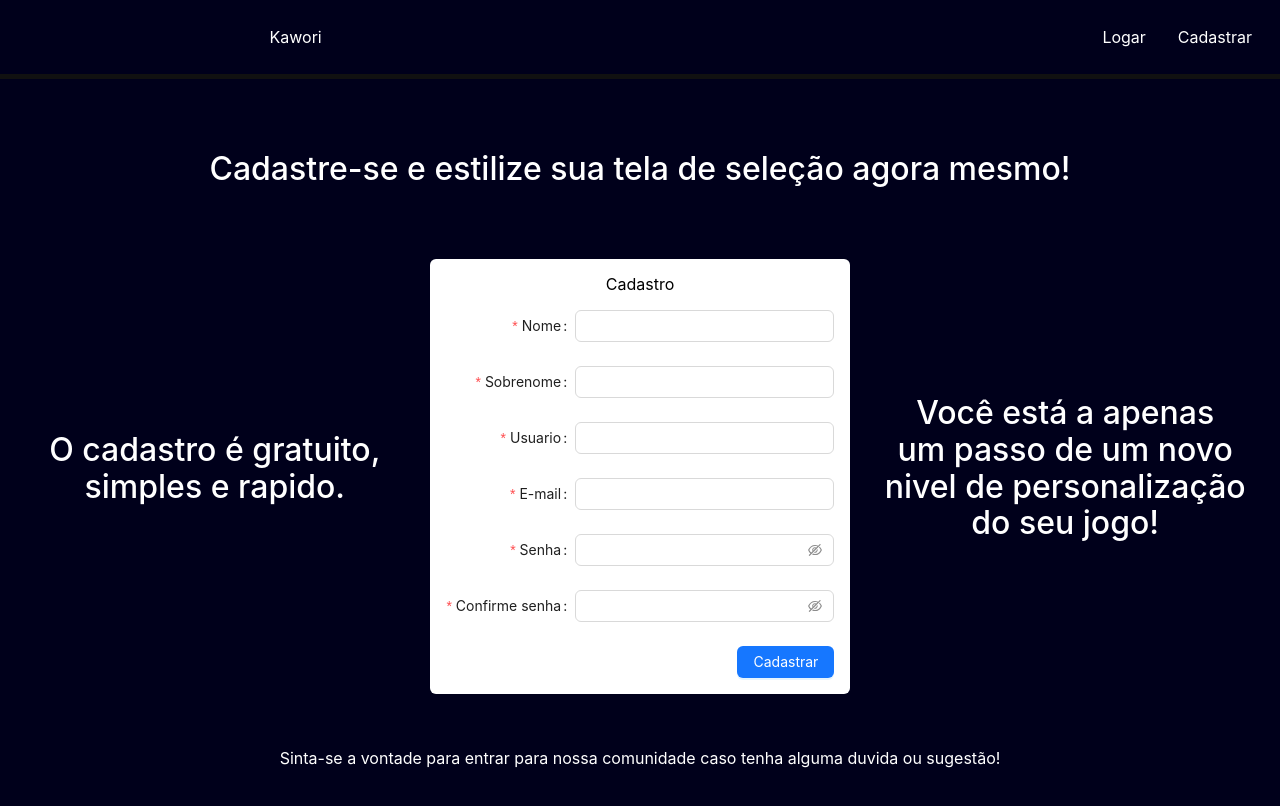
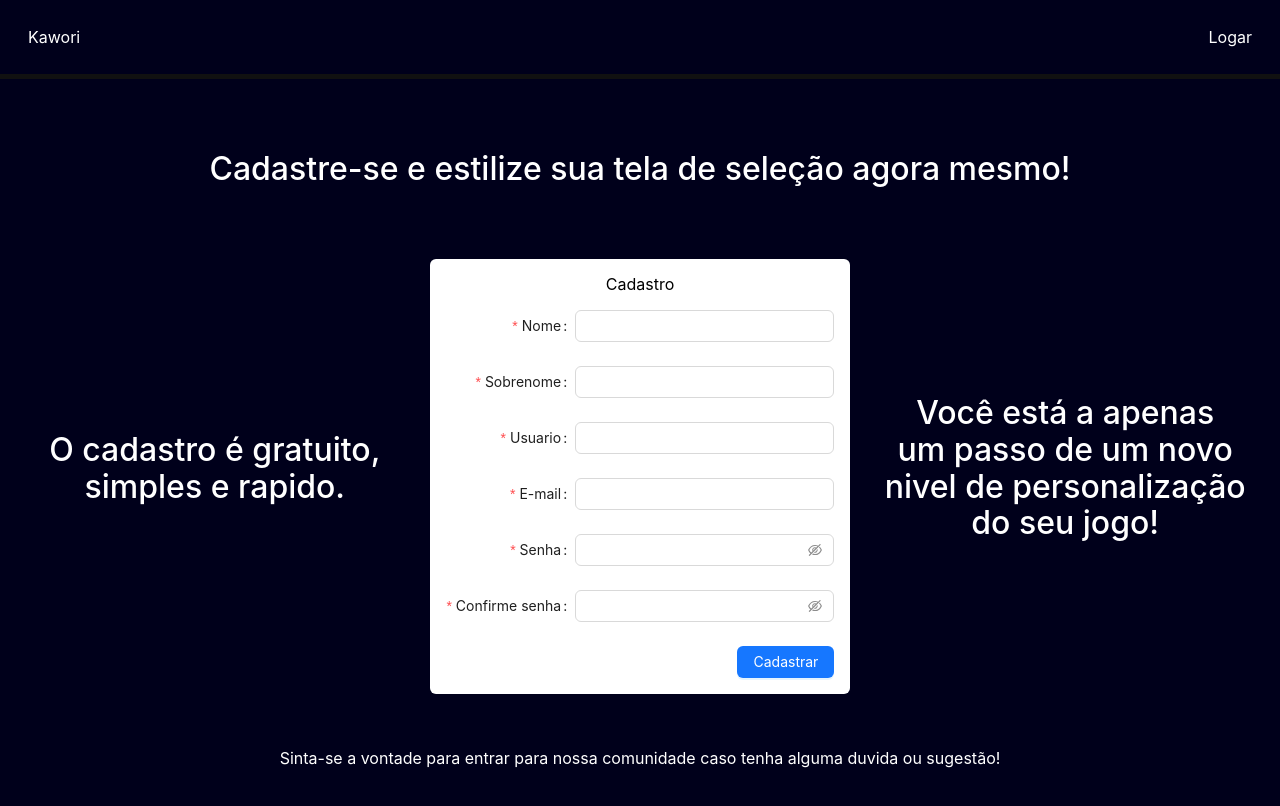
Before and after one commit to ghpm99/kawori-frontend, a Next.js app: page / in a window 1280 px wide. Shown: the top 806 px of the page. Built offline with nearby package versions, Linux system fonts and the light colour scheme; no server answers.

Commit message:
Fix: Menu header landing

```diff
--- a/src/components/menuHeader/MenuHeader.module.scss
+++ b/src/components/menuHeader/MenuHeader.module.scss
@@ -13,16 +13,9 @@
     margin: 6px;
 }
 
-@media screen and (max-width: 1100px) {
-    .menu {
-        display: none;
-    }
-}
-
 .menu-item{
     margin: 6px;
     position: relative;
-    flex-grow: 1;
     padding:16px;
     cursor: pointer;
     text-align: center;
--- a/src/components/menuHeader/index.tsx
+++ b/src/components/menuHeader/index.tsx
@@ -31,11 +31,6 @@ export default function MenuHeader() {
                         <Link href="/signin">
                             <div className={styles["user-option"]}>Logar</div>
                         </Link>
-                        <Link href="/register">
-                            <div className={styles["user-option"]}>
-                                Cadastrar
-                            </div>
-                        </Link>
                     </div>
                 )}
             </div>
```
